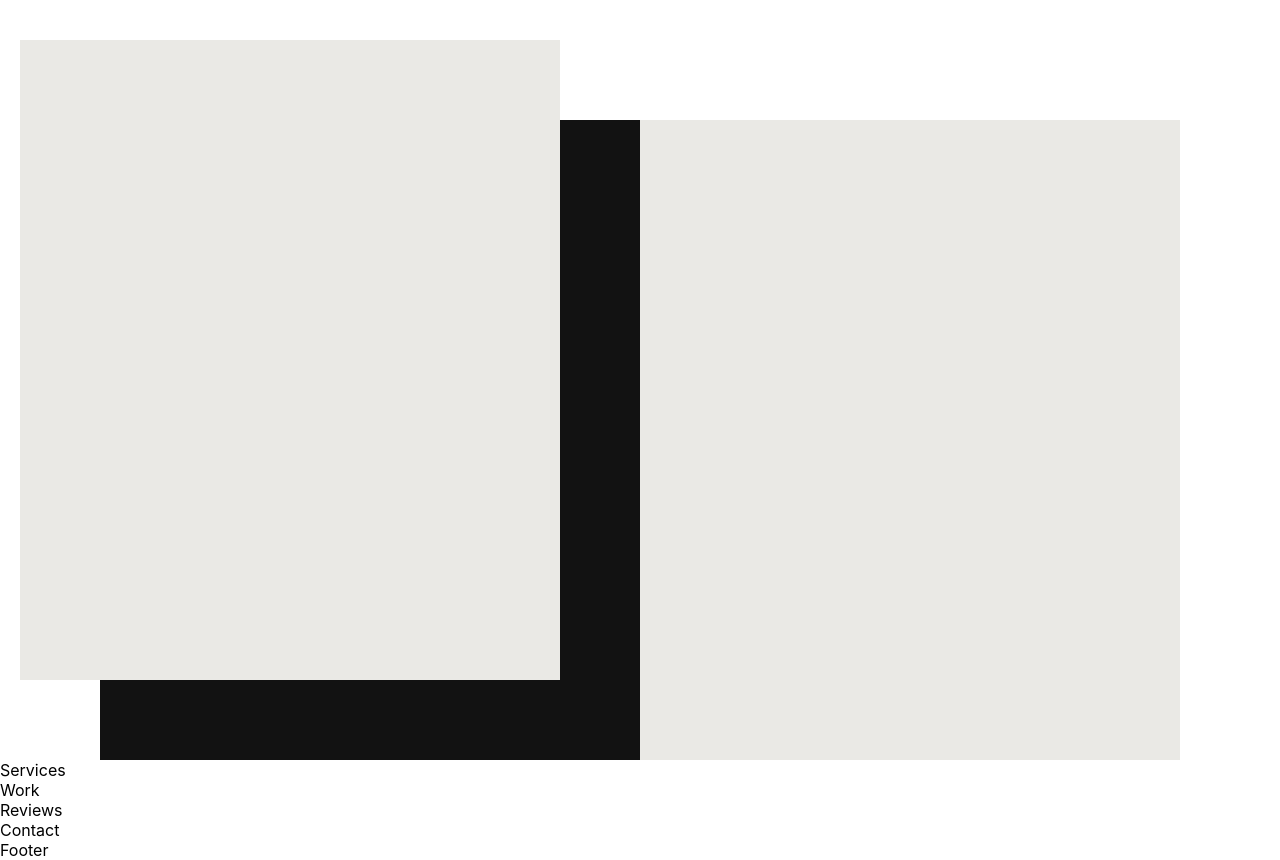
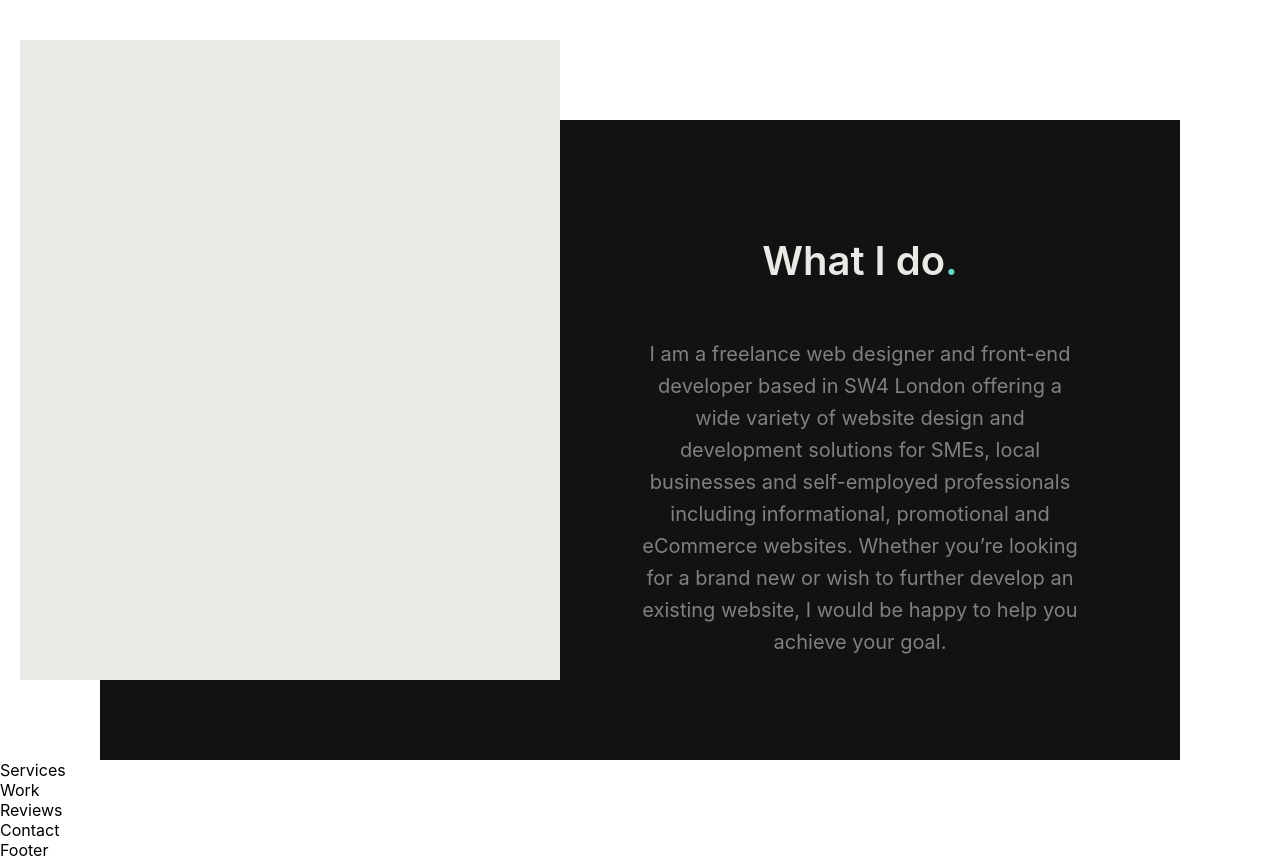
Before and after one commit to leoarthurwall/LW-Website, a React (Create React App) app: page / in a window 1280 px wide. Shown: the part 540-1400 px from the top of the page. Built offline with nearby package versions, Linux system fonts and the light colour scheme.

Commit message:
About - added basic styling to make layout work with placeholder text. Own text can be added in when ready

```diff
--- a/src/Components/About/About.js
+++ b/src/Components/About/About.js
@@ -6,7 +6,20 @@ const About = () => {
     <section className={styles.about}>
       <div className={styles.container}>
         <div className={styles.left}></div>
-        <div className={styles.right}></div>
+        <div className={styles.right}>
+          <h2 className={styles.header}>
+            What I do<span className={styles.accent}>.</span>
+          </h2>
+          <p className={styles.text}>
+            {" "}
+            I am a freelance web designer and front-end developer based in SW4
+            London offering a wide variety of website design and development
+            solutions for SMEs, local businesses and self-employed professionals
+            including informational, promotional and eCommerce websites. Whether
+            you’re looking for a brand new or wish to further develop an
+            existing website, I would be happy to help you achieve your goal.{" "}
+          </p>
+        </div>
       </div>
     </section>
   );
--- a/src/Components/About/About.module.css
+++ b/src/Components/About/About.module.css
@@ -27,9 +27,31 @@
 .right {
   height: 100%;
   width: 50%;
-  background-color: #eae9e5;
+  margin-right: 50px;
 
   display: flex;
+  flex-direction: column;
   justify-content: center;
   align-items: center;
+  padding: 50px;
+
 }
+
+.header {
+    color: #eae9e5;
+    font-size: 40px;
+    font-weight: 600;
+
+}
+
+.text {
+    color: #eae9e5;;
+    text-align: center;
+    font-size: 20px;
+    line-height: 32px;
+    color: var(--grey-color);
+
+}
+.accent {
+    color: var(--accent-color);
+}
```
